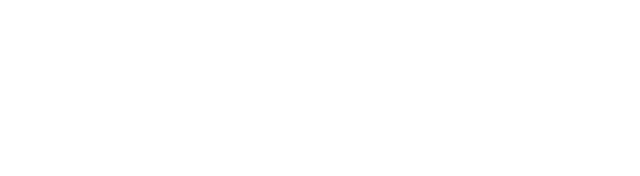
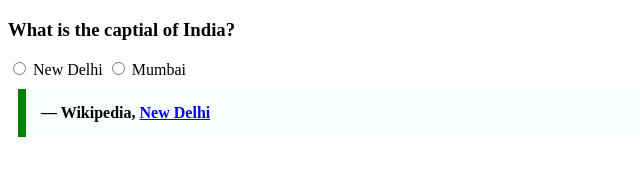
Before and after one commit to acciojob/trivia-RitankJaikar, a website: page main.html in a window 1280 px wide. Shown: the whole page, without its empty margins (0-640 px from the left). Drawn offline with Linux system fonts and the light colour scheme.

Commit message:
created a submission

```diff
--- a/main.html
+++ b/main.html
@@ -8,6 +8,18 @@
 
 <body>
 	<!-- the entire body must be written by student -->
+	<h3>What is the captial of India?</h3>
+	<input type="radio" id="delhi" name="capital" value="New Delhi">
+	<label for="delhi">New Delhi</label>
+	<input type="radio" id="mumbai" name="capital" value="Mumbai">
+	<label for="mumbai">Mumbai</label>
+
+	<blockquote style="max-width: 600px; margin: 10px; padding: 15px; border-left: 8px solid green; background-color: #f8fffe; font-weight: bold;>
+	    "New Delhi is the capital of India and an administrative district of NCT Delhi."
+	    <footer>
+	        — Wikipedia, <a href="https://en.wikipedia.org/wiki/New_Delhi" target="_blank">New Delhi</a>
+	    </footer>
+	</blockquote>
     <script type="text/javascript" src="./script.js">
 </script>
 
```
